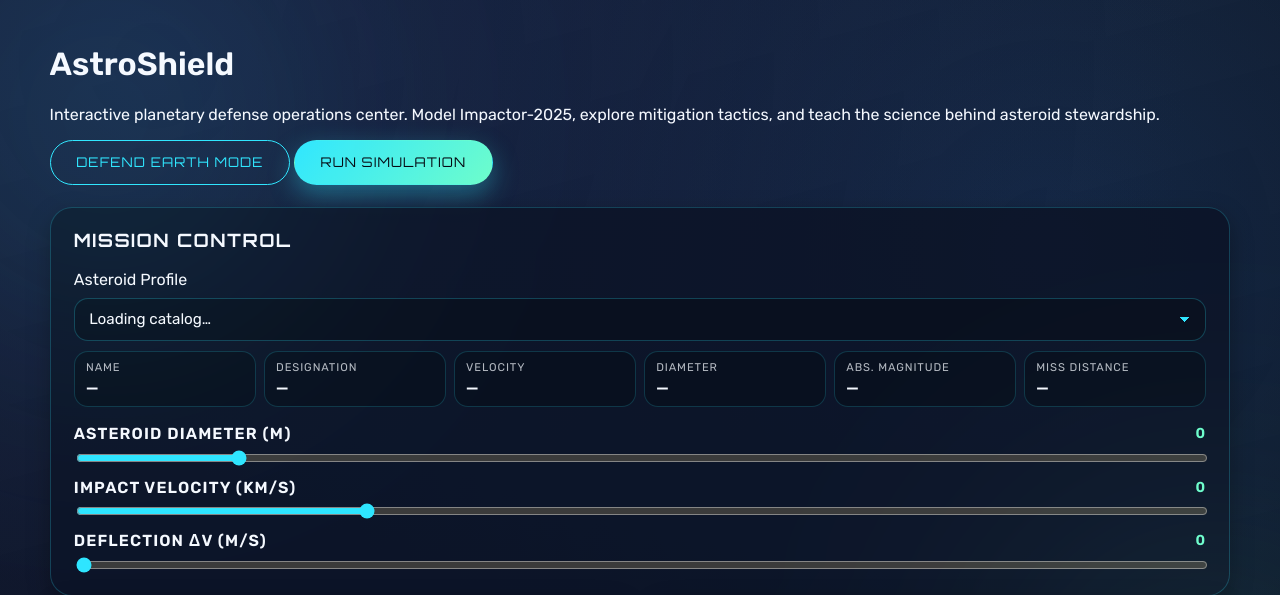
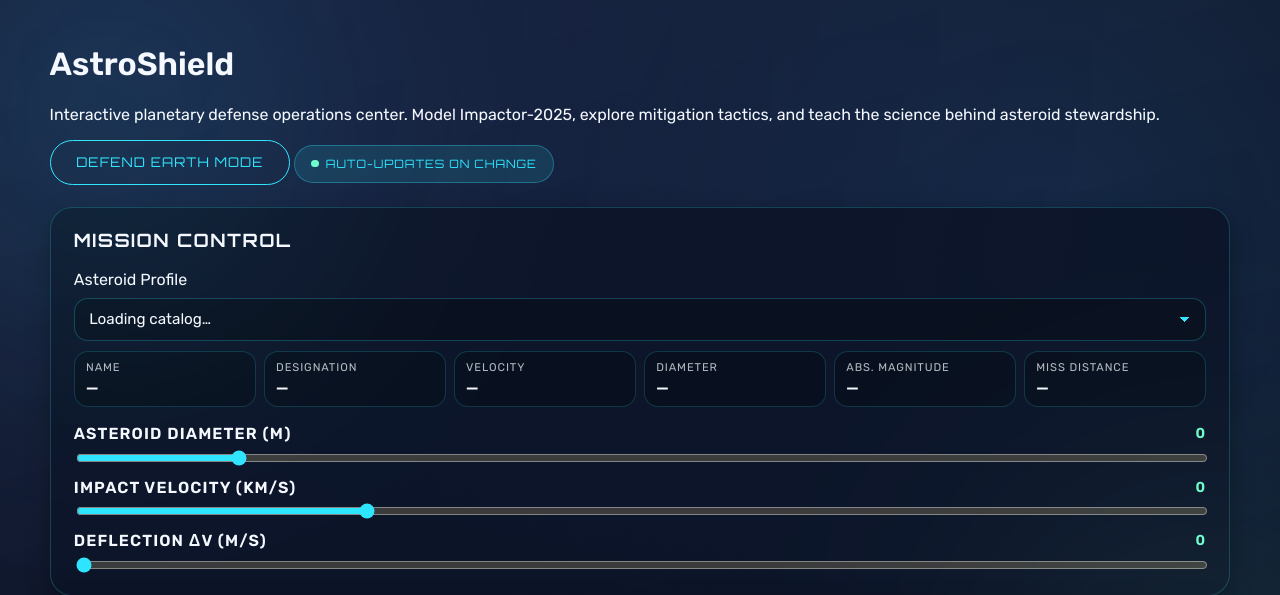
Before and after one commit to Aarav2709/AstroShield, a Flask app: template astroshield/templates/index.html in a window 1280 px wide. Shown: the top 595 px of the page. Run offline with Flask 3, Linux system fonts and the light colour scheme; the template is opened without the code that fills it, so the values that code supplies are empty; some libraries are stand-ins or nearby versions.

Commit message:
Fixed all bugs!

```diff
--- a/astroshield/static/css/style.css
+++ b/astroshield/static/css/style.css
@@ -533,6 +533,57 @@ select:focus {
     text-decoration: none;
 }
 
+.auto-status {
+    display: inline-flex;
+    align-items: center;
+    gap: 0.45rem;
+    padding: 0.65rem 1rem;
+    border-radius: 999px;
+    border: 1px solid rgba(46, 229, 255, 0.32);
+    background: rgba(46, 229, 255, 0.12);
+    color: var(--accent-primary);
+    font-family: var(--font-heading);
+    letter-spacing: 0.08em;
+    text-transform: uppercase;
+    font-size: 0.72rem;
+    transition: background 0.2s ease, color 0.2s ease, border-color 0.2s ease;
+}
+
+.auto-status::before {
+    content: "";
+    display: inline-block;
+    width: 0.48rem;
+    height: 0.48rem;
+    border-radius: 50%;
+    background: var(--accent-secondary);
+    box-shadow: 0 0 0 0 rgba(109, 253, 203, 0.45);
+    animation: auto-status-pulse 2.4s ease-out infinite;
+}
+
+.auto-status.is-busy {
+    background: rgba(46, 229, 255, 0.24);
+    border-color: rgba(46, 229, 255, 0.46);
+    color: var(--text-primary);
+}
+
+.auto-status.is-busy::before {
+    background: var(--accent-primary);
+    animation-duration: 1.4s;
+    box-shadow: 0 0 0 0 rgba(46, 229, 255, 0.55);
+}
+
+@keyframes auto-status-pulse {
+    0% {
+        box-shadow: 0 0 0 0 rgba(109, 253, 203, 0.45);
+    }
+    70% {
+        box-shadow: 0 0 0 9px rgba(109, 253, 203, 0);
+    }
+    100% {
+        box-shadow: 0 0 0 0 rgba(109, 253, 203, 0);
+    }
+}
+
 button:hover {
     transform: translateY(-2px);
     box-shadow: 0 12px 30px rgba(46, 229, 255, 0.4);
--- a/astroshield/static/js/main.js
+++ b/astroshield/static/js/main.js
@@ -19,8 +19,8 @@ if (!missionRoot) {
     console.debug('Mission control script: container not found, skipping initialisation.');
 } else {
     const form = document.getElementById('impact-form');
-    const runButton = document.getElementById('run-simulation');
     const defenseButton = document.getElementById('defend-earth-button');
+    const statusBadge = document.getElementById('simulation-status');
     const countdownEl = document.getElementById('defense-countdown');
     const messageEl = document.getElementById('defense-message');
     const asteroidSelect = document.getElementById('asteroid-select');
@@ -51,7 +51,7 @@ if (!missionRoot) {
     const mapEl = document.getElementById('map');
     const orbitalCanvasEl = document.getElementById('orbital-canvas');
 
-    if (!form || !runButton || !defenseButton) {
+    if (!form || !defenseButton) {
         console.warn('Mission control layout missing required elements. Aborting initialisation.');
     } else {
         const impactViz = mapEl ? new ImpactViz('map') : null;
@@ -78,8 +78,18 @@ if (!missionRoot) {
             : null;
 
         let lastSimulationData = null;
+        let pendingSimulationHandle = null;
 
-        function updateSliderOutputs() {
+        function setStatus(message, { isBusy = false } = {}) {
+            if (!statusBadge) return;
+            statusBadge.textContent = message;
+            statusBadge.classList.toggle('is-busy', Boolean(isBusy));
+        }
+
+        setStatus('Auto-updates on change');
+
+        function updateSliderOutputs(arg = true) {
+            const shouldSchedule = typeof arg === 'boolean' ? arg : true;
             if (diameterInput && diameterOutput) {
                 diameterOutput.textContent = `${Number(diameterInput.value).toFixed(0)}`;
             }
@@ -89,6 +99,22 @@ if (!missionRoot) {
             if (deltaVInput && deltaVOutput) {
                 deltaVOutput.textContent = `${Number(deltaVInput.value).toFixed(0)}`;
             }
+            if (shouldSchedule) {
+                scheduleSimulation();
+            }
+        }
+
+        function scheduleSimulation(overrides = {}, options = {}) {
+            if (pendingSimulationHandle) {
+                clearTimeout(pendingSimulationHandle);
+            }
+            const overridesCopy = { ...overrides };
+            const optionsCopy = { ...options };
+            setStatus('Updating…', { isBusy: true });
+            pendingSimulationHandle = window.setTimeout(() => {
+                pendingSimulationHandle = null;
+                runSimulation(overridesCopy, optionsCopy);
+            }, 220);
         }
 
         function animateMetric(element, value, suffix, decimals = 1) {
@@ -223,7 +249,7 @@ if (!missionRoot) {
                 setInputValue(velocityInput, velocityKms);
             }
             setInputValue(deltaVInput, 0);
-            updateSliderOutputs();
+            updateSliderOutputs(false);
             updateNeoMetadataFromOption(option);
         }
 
@@ -235,7 +261,7 @@ if (!missionRoot) {
             if (neo.velocity_kms) {
                 setInputValue(velocityInput, neo.velocity_kms);
             }
-            updateSliderOutputs();
+            updateSliderOutputs(false);
         }
 
         function makeFallbackOption() {
@@ -287,9 +313,16 @@ if (!missionRoot) {
         }
 
         async function runSimulation(overrides = {}, { skipDefenseCheck = false, applyNeoDefaults = false } = {}) {
+            if (pendingSimulationHandle) {
+                clearTimeout(pendingSimulationHandle);
+                pendingSimulationHandle = null;
+            }
+
             const payload = collectPayload(overrides);
             const isOfflineAsteroid = payload.asteroid_id === 'Impactor-2025';
             const selectedOption = asteroidSelect?.selectedOptions?.[0];
+
+            setStatus('Updating…', { isBusy: true });
 
             if (isOfflineAsteroid) {
                 const offlineInputs = {
@@ -301,7 +334,7 @@ if (!missionRoot) {
                 setInputValue(diameterInput, offlineInputs.diameter_m);
                 setInputValue(velocityInput, offlineInputs.velocity_kms);
                 setInputValue(deltaVInput, offlineInputs.deflection_delta_v);
-                updateSliderOutputs();
+                updateSliderOutputs(false);
 
                 const offlineData = JSON.parse(JSON.stringify(OFFLINE_BASELINE));
                 offlineData.inputs = offlineInputs;
@@ -310,15 +343,12 @@ if (!missionRoot) {
 
                 renderSimulation(offlineData, { skipDefenseCheck: true });
                 lastSimulationData = offlineData;
-                runButton.disabled = false;
-                runButton.textContent = 'Run Simulation';
+                setStatus('Offline baseline ready', { isBusy: false });
                 clearStatusMessage();
                 return offlineData;
             }
 
             try {
-                runButton.disabled = true;
-                runButton.textContent = 'Calculating...';
                 const response = await fetch('/api/simulate', {
                     method: 'POST',
                     headers: { 'Content-Type': 'application/json' },
@@ -334,6 +364,14 @@ if (!missionRoot) {
                 renderSimulation(data, { skipDefenseCheck });
                 lastSimulationData = data;
                 clearStatusMessage();
+                const source = data?.neo_reference?.source;
+                if (source === 'nasa') {
+                    setStatus('NASA data synced', { isBusy: false });
+                } else if (source === 'mock') {
+                    setStatus('Fallback model active', { isBusy: false });
+                } else {
+                    setStatus('Simulation updated', { isBusy: false });
+                }
                 return data;
             } catch (error) {
                 console.error('Simulation error', error);
@@ -356,11 +394,11 @@ if (!missionRoot) {
                     }
                     renderSimulation(approximated, { skipDefenseCheck: !isDefenseActive });
                     lastSimulationData = approximated;
+                    setStatus('Fallback model active', { isBusy: false });
+                    return approximated;
                 }
+                setStatus('Simulation unavailable', { isBusy: false });
                 return null;
-            } finally {
-                runButton.disabled = false;
-                runButton.textContent = 'Run Simulation';
             }
         }
 
@@ -448,7 +486,7 @@ if (!missionRoot) {
 
         form.addEventListener('submit', (event) => {
             event.preventDefault();
-            runSimulation();
+            scheduleSimulation();
         });
 
         if (diameterInput) diameterInput.addEventListener('input', updateSliderOutputs);
@@ -464,7 +502,7 @@ if (!missionRoot) {
                 asteroidSelect.dataset.lastSelection = asteroidSelect.value;
             }
             resetDefenseStateUI();
-            runSimulation({
+            scheduleSimulation({
                 asteroid_id: asteroidSelect?.value,
                 diameter_m: Number(diameterInput?.value ?? 0),
                 velocity_kms: Number(velocityInput?.value ?? 0),
@@ -478,7 +516,7 @@ if (!missionRoot) {
                 if (diameterInput) diameterInput.value = 210;
                 if (velocityInput) velocityInput.value = 21.5;
                 if (deltaVInput) deltaVInput.value = 0;
-                updateSliderOutputs();
+                updateSliderOutputs(false);
                 runSimulation();
                 return;
             }
@@ -487,7 +525,7 @@ if (!missionRoot) {
             if (diameterInput) diameterInput.value = scenario.diameter_m;
             if (velocityInput) velocityInput.value = scenario.velocity_kms;
             if (deltaVInput) deltaVInput.value = 0;
-            updateSliderOutputs();
+            updateSliderOutputs(false);
             await runSimulation({
                 diameter_m: scenario.diameter_m,
                 velocity_kms: scenario.velocity_kms,
@@ -498,12 +536,12 @@ if (!missionRoot) {
         });
 
         bindTooltips();
-        updateSliderOutputs();
+        updateSliderOutputs(false);
         lastSimulationData = OFFLINE_BASELINE;
         renderSimulation(OFFLINE_BASELINE, { skipDefenseCheck: true });
         loadAsteroidCatalog()
             .then(() => {
-                runSimulation({
+                scheduleSimulation({
                     asteroid_id: asteroidSelect?.value,
                     diameter_m: Number(diameterInput?.value ?? 0),
                     velocity_kms: Number(velocityInput?.value ?? 0),
--- a/astroshield/templates/index.html
+++ b/astroshield/templates/index.html
@@ -23,7 +23,7 @@
             </div>
             <div class="actions">
                 <button id="defend-earth-button" class="ghost-button">Defend Earth Mode</button>
-                <button id="run-simulation" form="impact-form" class="primary-button">Run Simulation</button>
+                <span id="simulation-status" class="auto-status" role="status" aria-live="polite">Auto-updates on change</span>
             </div>
         </header>
 
--- a/astroshield/templates/mission_control.html
+++ b/astroshield/templates/mission_control.html
@@ -10,7 +10,7 @@
     </div>
     <div class="actions">
         <button id="defend-earth-button" class="ghost-button">Defend Earth Mode</button>
-        <button id="run-simulation" form="impact-form" class="primary-button">Run Simulation</button>
+        <span id="simulation-status" class="auto-status" role="status" aria-live="polite">Auto-updates on change</span>
     </div>
 </header>
 
```
